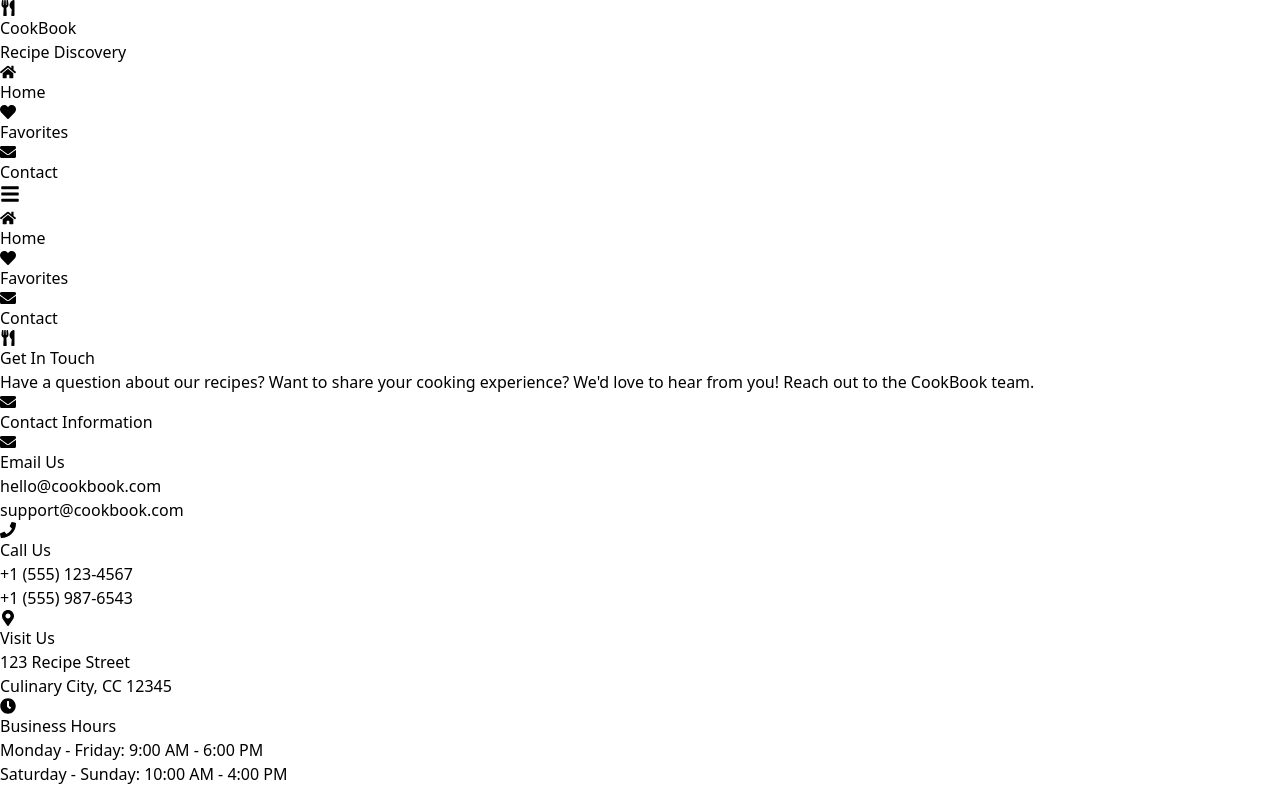
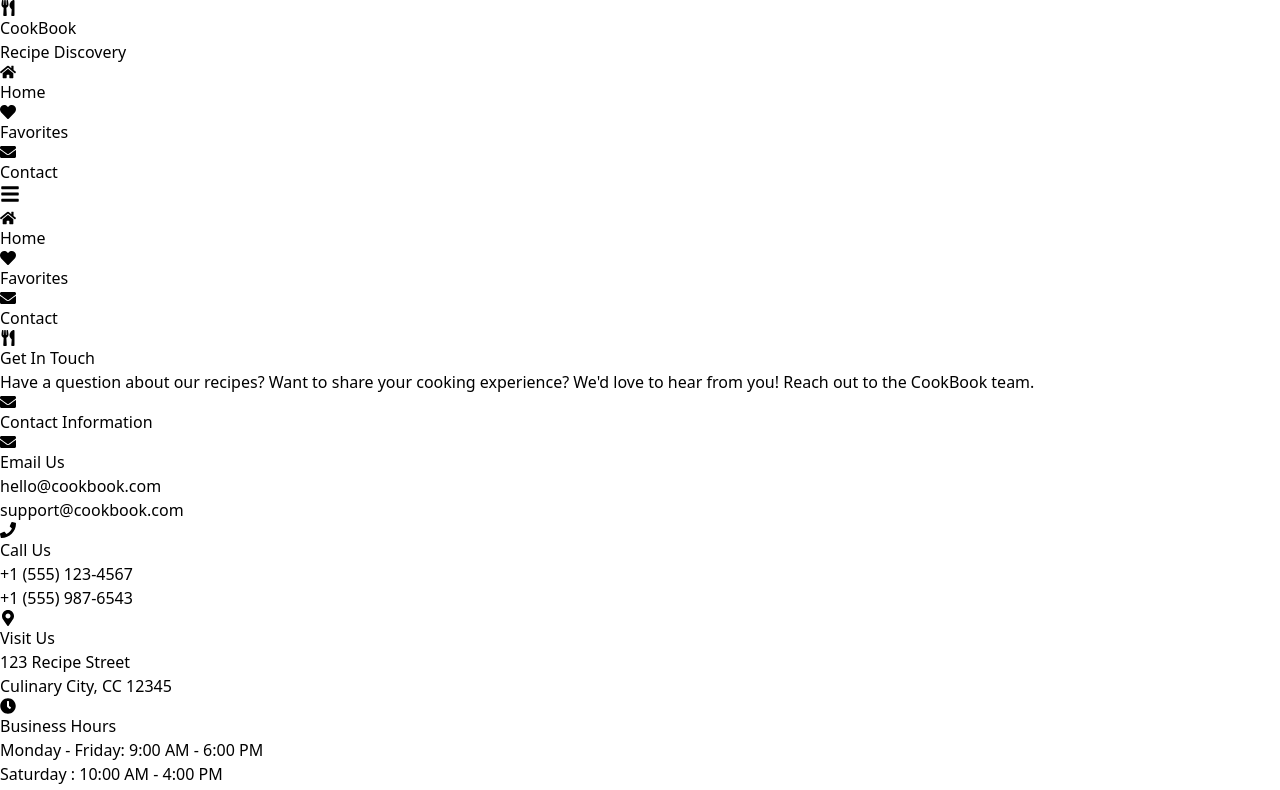
Before and after one commit to ragavan2104/recipe, a React (Vite) app in the folder receipe/: page /contact in a window 1280 px wide. Shown: the top 790 px of the page. Built offline with nearby package versions, Linux system fonts and the light colour scheme.

Commit message:
upt on contact pag

```diff
--- a/receipe/src/pages/Contactus.jsx
+++ b/receipe/src/pages/Contactus.jsx
@@ -93,7 +93,7 @@ const ContactUs = () => {
                   <div>
                     <h3 className="font-semibold text-gray-800">Business Hours</h3>
                     <p className="text-gray-600">Monday - Friday: 9:00 AM - 6:00 PM</p>
-                    <p className="text-gray-600">Saturday - Sunday: 10:00 AM - 4:00 PM</p>
+                    <p className="text-gray-600">Saturday : 10:00 AM - 4:00 PM</p>
                   </div>
                 </div>
               </div>
```
